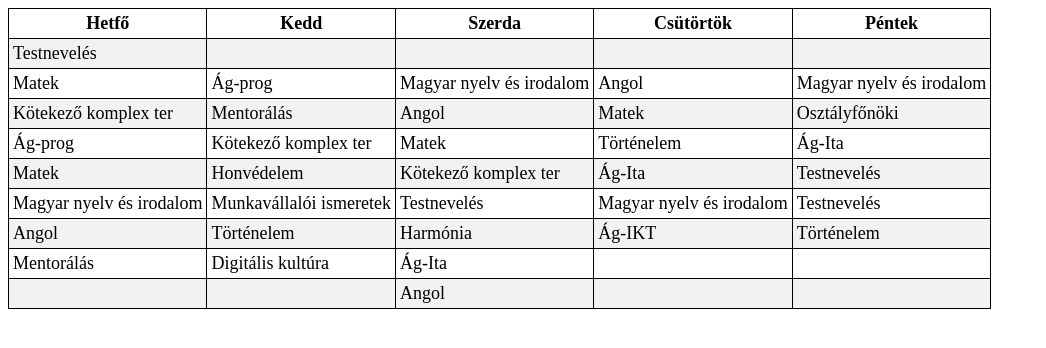
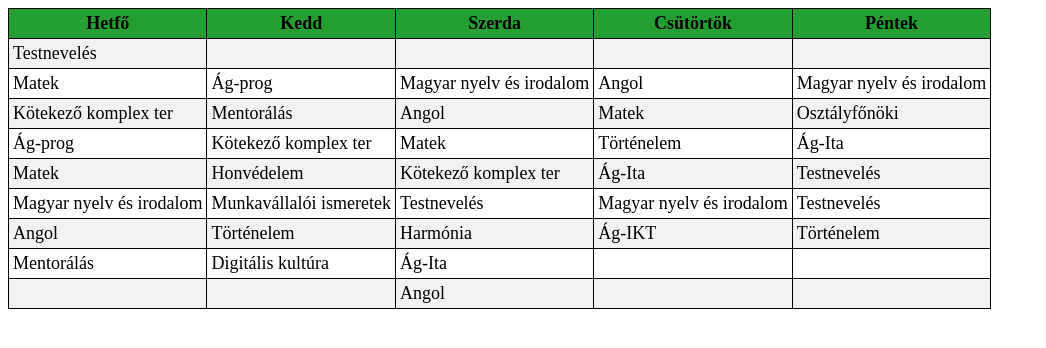
Before and after one commit to benkosz24d/Tablazat, a plain HTML site: page index.html in a window 1280 px wide. Shown: the whole page, without its empty margins (0-1046 px from the left). Drawn offline with Linux system fonts and the light colour scheme.

Commit message:
style.css update

```diff
--- a/style.css
+++ b/style.css
@@ -2,7 +2,8 @@ table {
     border-collapse: collapse;
 }
 
-th, td{
+
+ td{
     border: 1px solid black;
     padding: 0.25rem;
     font-size: 18px;
@@ -11,3 +12,10 @@ th, td{
 tr:nth-child(even) {
     background-color: #f2f2f2;
 }
+
+th {
+    border: 1px solid black;
+    padding: 0.25rem;
+    font-size: 18px;
+    background-color: rgb(35, 160, 49);
+}
```
